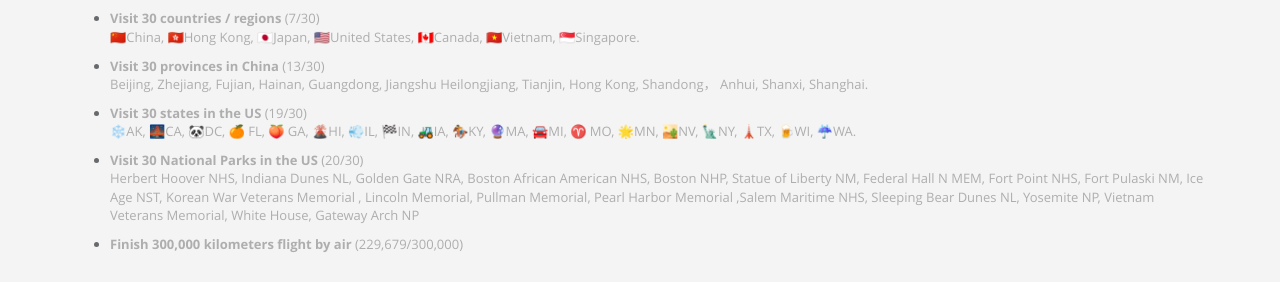
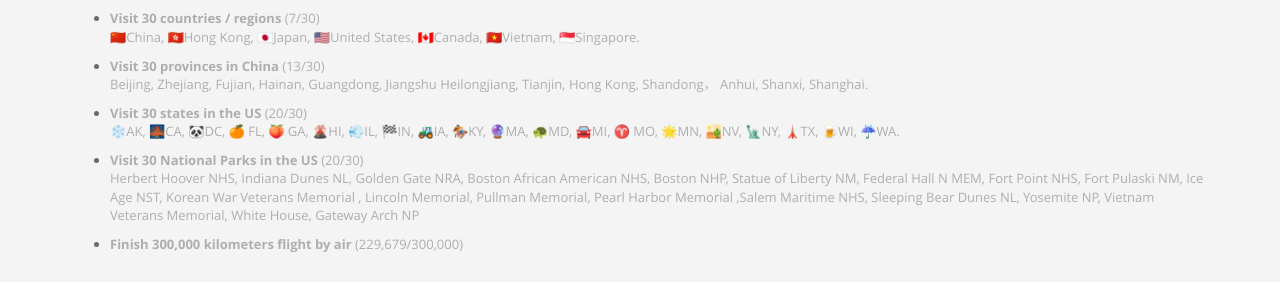
Before and after one commit to robinzixuan/robin.github.io, a Jekyll site: the page built from index.html, in a window 1280 px wide and 900 px high, scrolled down 9703 px. Shown: the part 156-454 px from the top of the window. Built offline with Jekyll 4.4.1, drawn with Linux system fonts in a browser that asks for light colours.

Commit message:
Update miscellaneous.html

```diff
--- a/_includes/sections/miscellaneous.html
+++ b/_includes/sections/miscellaneous.html
@@ -17,8 +17,8 @@
     Heilongjiang, Tianjin, Hong Kong, Shandong， Anhui, Shanxi,
     Shanghai.</p>
     </li>
-    <li><p><b>Visit 30 states in the US</b> (19/30)<br />
-    ❄️AK, 🌉CA, 🐼DC, 🍊 FL, 🍑 GA, 🌋HI, 💨IL, 🏁IN, 🚜IA, 🏇KY, 🔮MA,  🚘MI, ♈ MO, 🌟MN, 🏜️NV,  🗽NY,  🗼TX, 🍺WI, ☔WA.</p>
+    <li><p><b>Visit 30 states in the US</b> (20/30)<br />
+    ❄️AK, 🌉CA, 🐼DC, 🍊 FL, 🍑 GA, 🌋HI, 💨IL, 🏁IN, 🚜IA, 🏇KY, 🔮MA, 🐢MD,  🚘MI, ♈ MO, 🌟MN, 🏜️NV,  🗽NY,  🗼TX, 🍺WI, ☔WA.</p>
     </li>
     <li><p><b>Visit 30 National Parks in the US</b> (20/30)<br />
         Herbert Hoover NHS, Indiana Dunes NL, Golden Gate NRA, Boston African American
```
